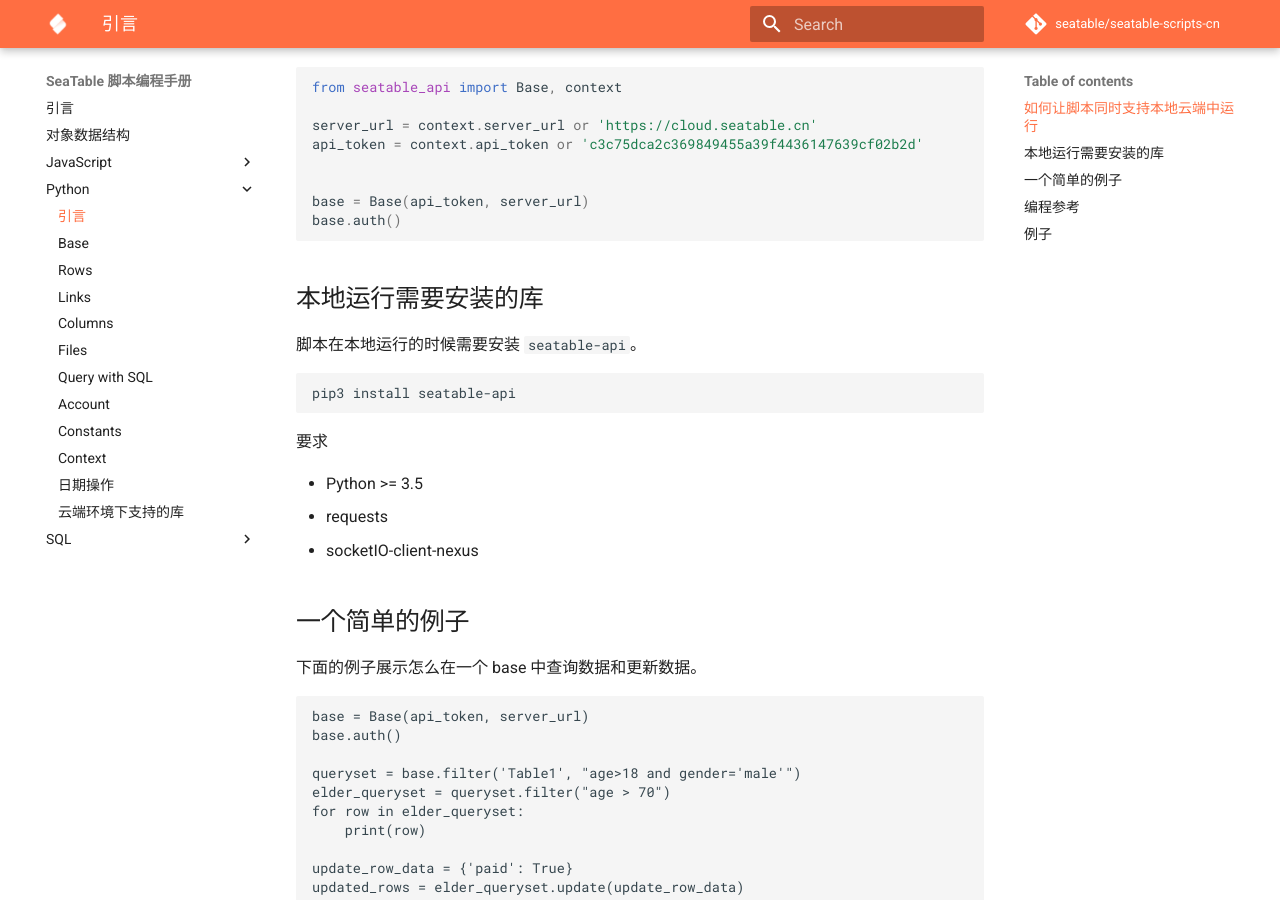
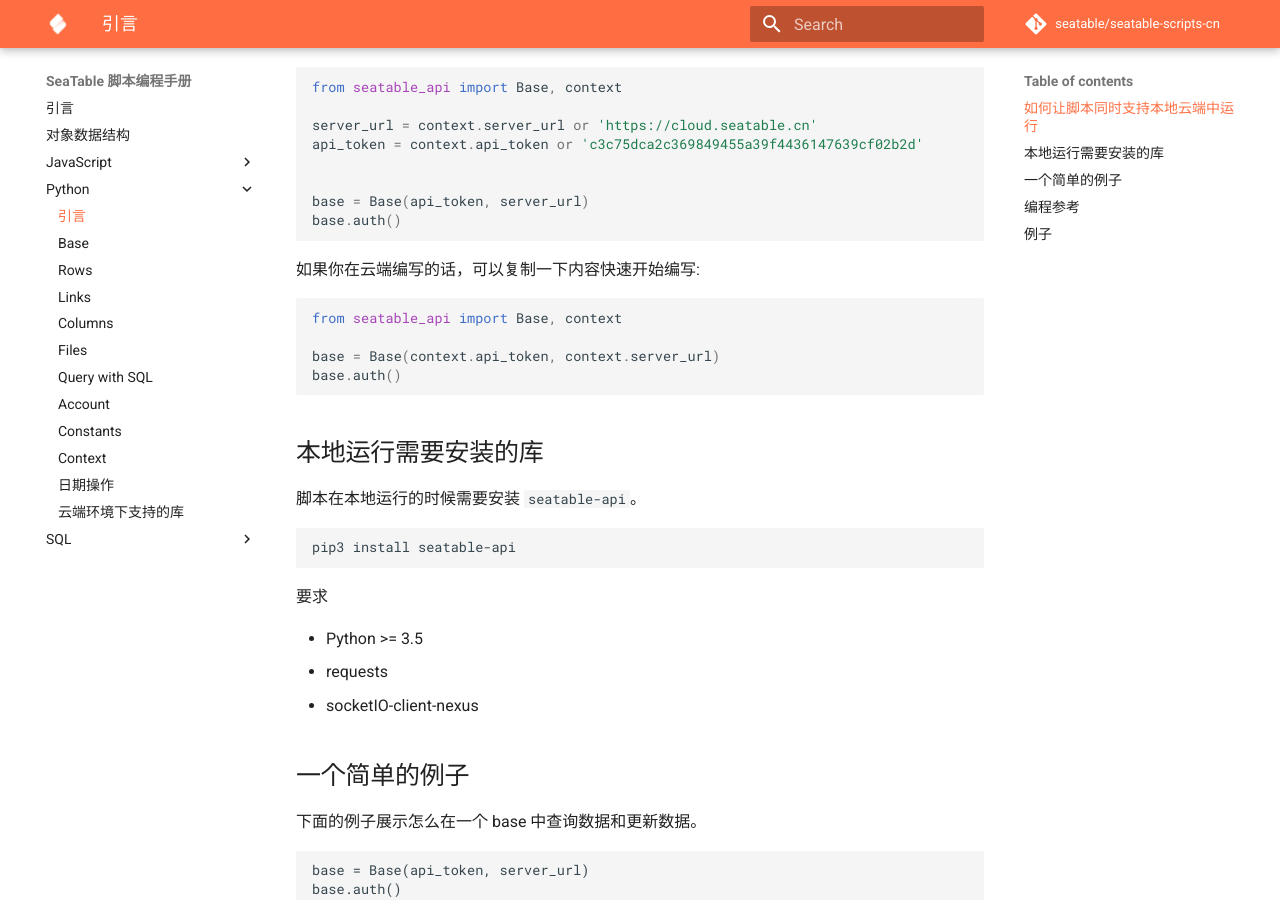
Before and after one commit to seatable/seatable-scripts-cn, an MkDocs documentation site: the page built from manual/python/README.md, in a window 1280 px wide and 900 px high, scrolled down 456 px. Built offline with MkDocs 1.6.1 and Material for MkDocs 9.7.7, drawn with Linux system fonts in a browser that asks for light colours; comment, search, counter and statistics services are not loaded.

Commit message:
Update README.md

````diff
--- a/manual/python/README.md
+++ b/manual/python/README.md
@@ -20,6 +20,16 @@
 base = Base(api_token, server_url)
 base.auth()
 ```
+
+如果你在云端编写的话，可以复制一下内容快速开始编写:
+
+```
+from seatable_api import Base, context
+
+base = Base(context.api_token, context.server_url)
+base.auth()
+```
+
 
 ## 本地运行需要安装的库
 
````
